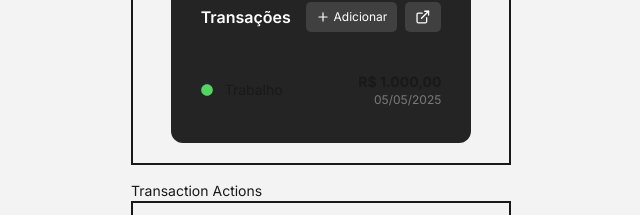
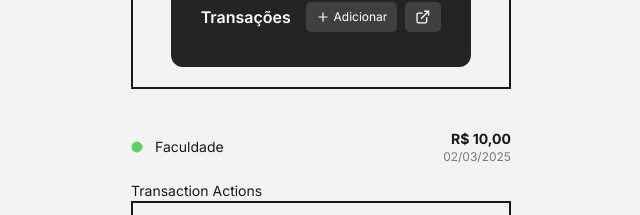
Before and after one commit to jaksondeoliveiramartins/fsc-labs-simple-finance, a Next.js app: page /tests in a window 1280 px wide. Shown: the part 237-452 px from the top of the page, without its empty margins (319-959 px from the left). Built offline with nearby package versions, Linux system fonts and the light colour scheme; no server answers.

Commit message:
refactor(TransactionItem): replace TransactionColor with TransactionBadge

```diff
--- a/app/_components/TransactionActions.tsx
+++ b/app/_components/TransactionActions.tsx
@@ -1,8 +1,6 @@
 import { Plus } from "lucide-react";
 import Image from "next/image";
 import externalLinkIcon from "@/public/images/external-link.svg";
-import TransactionItem from "./TransactionItem";
-
 interface TransactionActionsProps {
   addRoute?: string;
   viewRoute?: string;
@@ -37,12 +35,6 @@ export default function TransactionActions({
           </a>
         </div>
       </div>
-      <TransactionItem
-        transactionColor="earning"
-        transactionDate="05/05/2025"
-        transactionName="Trabalho"
-        transactionValue="1000"
-      />
     </div>
   );
 }
--- /dev/null
+++ b/app/_components/TransactionBadge.tsx
@@ -0,0 +1,16 @@
+import { Circle } from "lucide-react";
+import {
+  TransactionType,
+  TransactionTypeConfig,
+} from "../_types/transactionType";
+
+interface TransactionBadgeProps {
+  transactionType: string;
+}
+
+const TransactionBadge = ({ transactionType }: TransactionBadgeProps) => {
+  const { color } = TransactionTypeConfig[transactionType as TransactionType];
+  return <Circle size={12} fill={color} stroke={color} />;
+};
+
+export default TransactionBadge;
--- a/app/_components/TransactionColor.tsx
+++ /dev/null
@@ -1,28 +0,0 @@
-import {
-  TransactionType,
-  TransactionTypeConfig,
-} from "../_types/transactionType";
-import { FaCircle } from "react-icons/fa";
-
-interface TransactionColorProps {
-  transactionColor: string;
-}
-
-const TransactionColor = ({ transactionColor }: TransactionColorProps) => {
-  function getTransactionColor(typeString: string): string {
-    const transactionType = typeString.toLowerCase() as TransactionType;
-
-    if (!Object.values(TransactionType).includes(transactionType)) {
-      throw new Error(`Invalid transaction type: ${typeString}`);
-    }
-
-    return TransactionTypeConfig[transactionType].color;
-  }
-  return (
-    <div>
-      <FaCircle size={12} color={getTransactionColor(transactionColor)} />
-    </div>
-  );
-};
-
-export default TransactionColor;
--- a/app/_components/TransactionItem.tsx
+++ b/app/_components/TransactionItem.tsx
@@ -1,14 +1,15 @@
-import TransactionColor from "./TransactionColor";
+import { TransactionType } from "../_types/transactionType";
+import TransactionBadge from "./TransactionBadge";
 
 interface TransactionItemProps {
-  transactionColor: string;
+  transactionType: TransactionType;
   transactionName: string;
   transactionValue: string;
   transactionDate: string;
 }
 
 const TransactionItem = ({
-  transactionColor,
+  transactionType,
   transactionName,
   transactionValue,
   transactionDate,
@@ -16,7 +17,7 @@ const TransactionItem = ({
   return (
     <div className="mt-10 flex justify-between">
       <div className="flex items-center gap-3">
-        <TransactionColor transactionColor={transactionColor} />
+        <TransactionBadge transactionType={transactionType} />
         <div className="text-sm">{transactionName}</div>
       </div>
       <div className="flex flex-col items-end">
--- a/app/tests/page.tsx
+++ b/app/tests/page.tsx
@@ -7,6 +7,7 @@ import TransactionActions from "../_components/TransactionActions";
 import DateRangePicker from "../_components/DateRangePicker";
 import PercentTransaction from "../_components/PercentTransaction";
 import { TransactionType } from "../_types/transactionType";
+import TransactionItem from "../_components/TransactionItem";
 
 export default function ComponentTest() {
   const [period, setPeriod] = useState<IPeriod>({
@@ -45,6 +46,12 @@ export default function ComponentTest() {
           <TransactionActions />
         </div>
       </div>
+      <TransactionItem
+        transactionName="Faculdade"
+        transactionValue="10"
+        transactionDate="02/03/2025"
+        transactionType={TransactionType.EARNING}
+      />
 
       {/* Percent Transaction */}
       <div>
```
